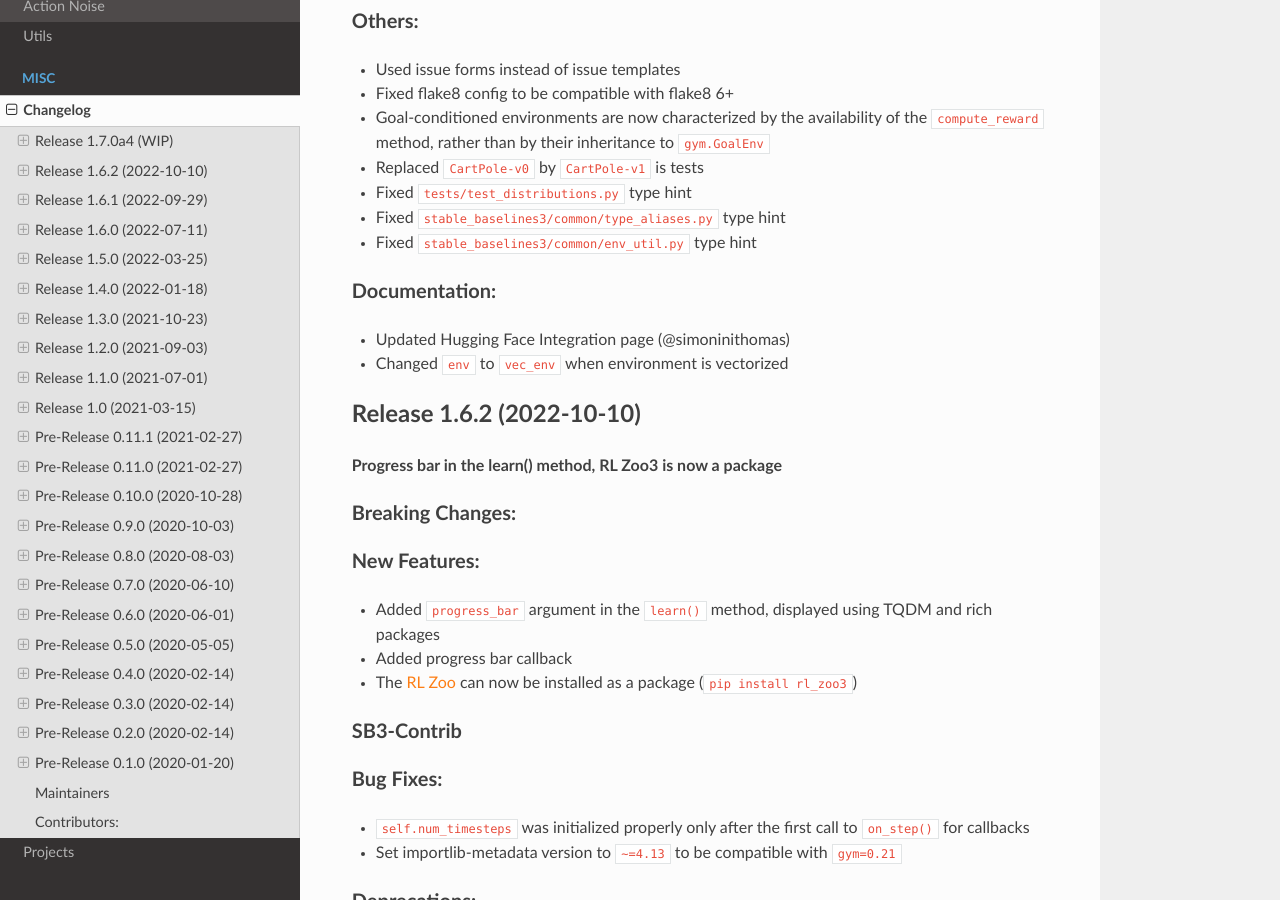
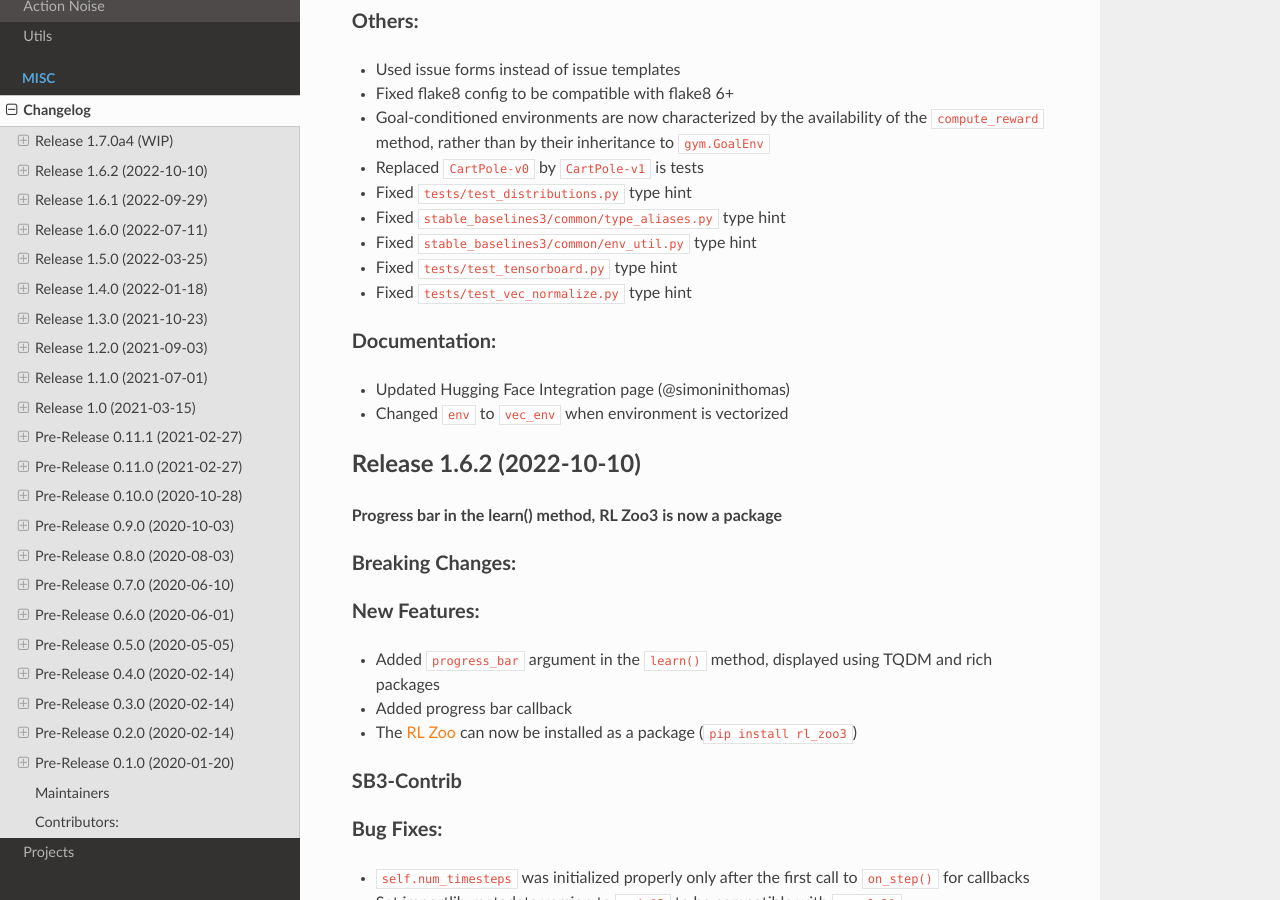
Before and after one commit to DLR-RM/stable-baselines3, a Sphinx documentation site: the page built from docs/misc/changelog.rst, in a window 1280 px wide and 900 px high, scrolled down 882 px. Built offline with Sphinx 7.4.7 and the Read the Docs theme 2.0.0, drawn with Linux system fonts in a browser that asks for light colours; pages that are not in the unit, such as notebooks, are missing from menus.

Commit message:
Update changelog

```diff
--- a/docs/misc/changelog.rst
+++ b/docs/misc/changelog.rst
@@ -43,6 +43,8 @@ Others:
 - Fixed ``tests/test_distributions.py`` type hint
 - Fixed ``stable_baselines3/common/type_aliases.py`` type hint
 - Fixed ``stable_baselines3/common/env_util.py`` type hint
+- Fixed ``tests/test_tensorboard.py`` type hint
+- Fixed ``tests/test_vec_normalize.py`` type hint
 
 Documentation:
 ^^^^^^^^^^^^^^
```
